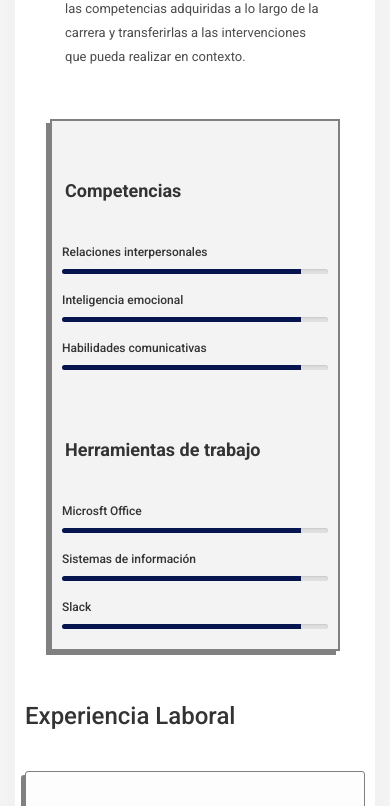
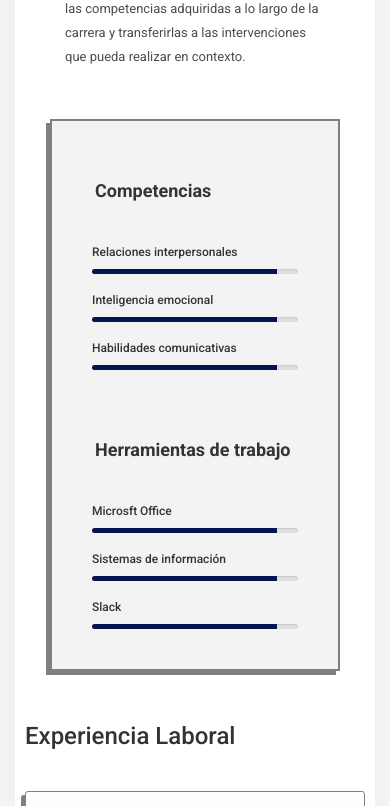
Before and after one commit to GeraldineGulloso/Curriculum, a plain HTML site: page index.html in a window 390 px wide. Shown: the part 1650-2456 px from the top of the page. Drawn offline with nearby package versions, Linux system fonts and the light colour scheme.

Commit message:
Update style.css

```diff
--- a/style.css
+++ b/style.css
@@ -1918,6 +1918,11 @@ footer .footer .copyright a:hover {
         padding-left: 10px !important;
         padding-right: 10px !important;
     }
+
+    .competencias {
+        padding: 0 30px;
+        padding-bottom: 20px;
+    }
 }
 
 @media (max-width: 321px) {
```
